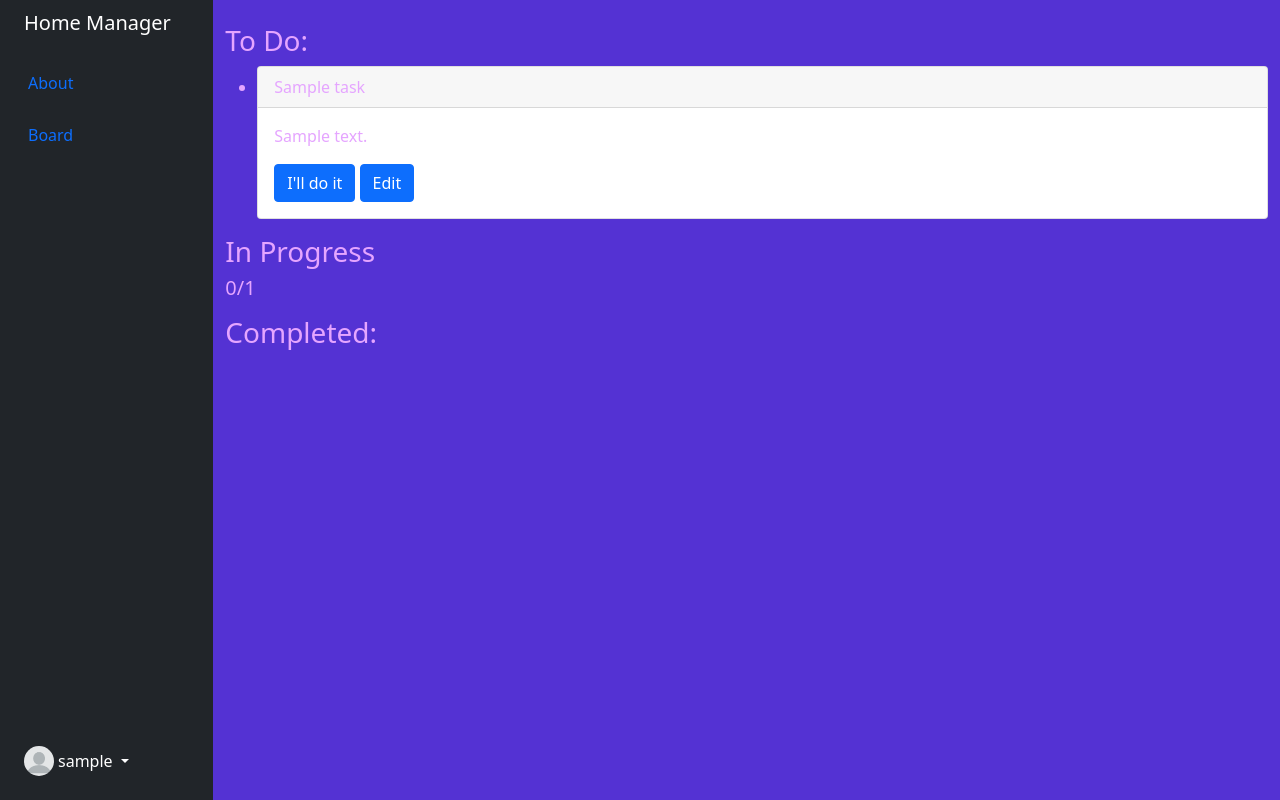
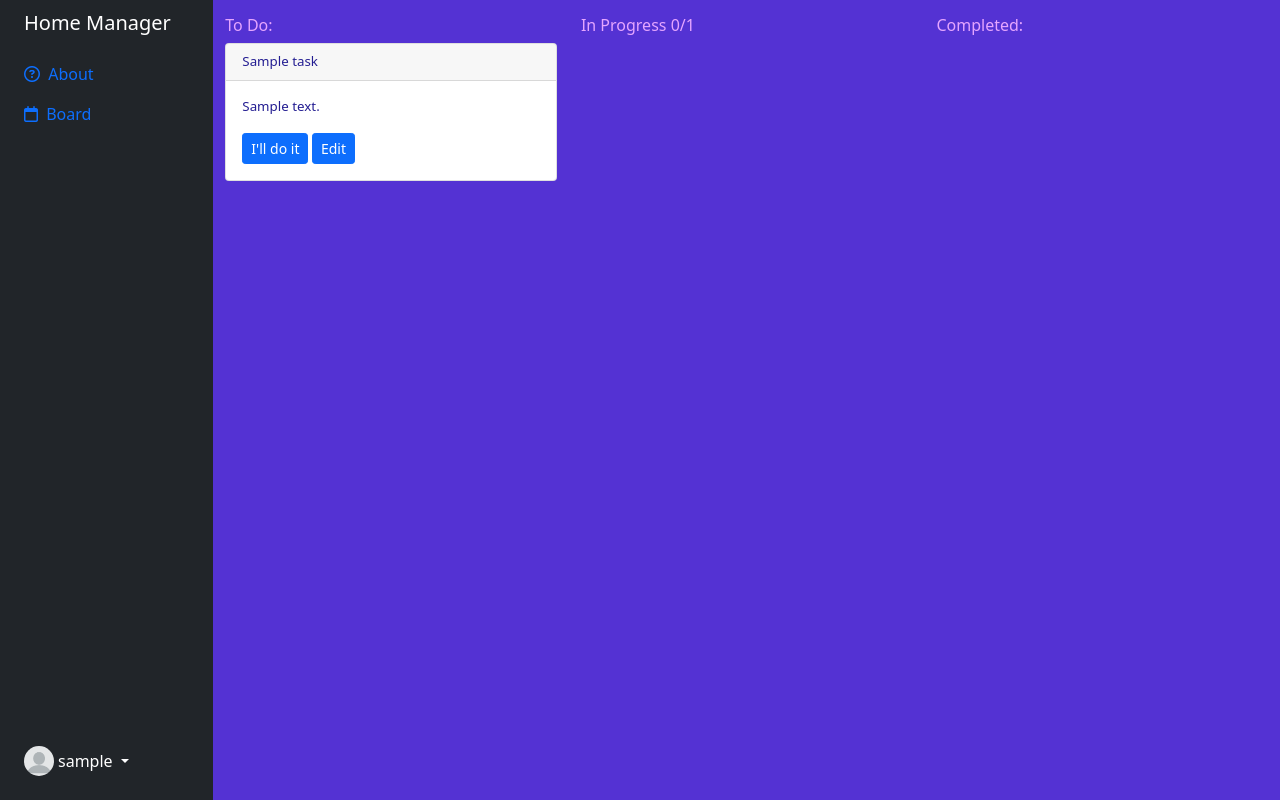
Before and after one commit to Kalarebka/home-manager, a Django app: page /show_board/ in a window 1280 px wide. Run offline with Django 4.2, Linux system fonts and the light colour scheme; the first user in the database is signed in; tables that the repository leaves empty hold one stand-in row (Sample ...); some libraries are stand-ins or nearby versions.

Commit message:
Minor front-end touch-ups

```diff
--- a/static/css/styles.css
+++ b/static/css/styles.css
@@ -4,14 +4,6 @@
     --medium-light-color: #7B6CF6;
     --light-color: #E5A5FF;
 }
-
-/* CSS variables usage */
-/* :root {
-    --glowny-kolor-tla: brown;
-  }
-  .jeden {
-    background-color: var(--glowny-kolor-tla);
-  } */
 
 body {
 background-color: var(--medium-dark-color);
@@ -23,8 +15,19 @@ padding-top: 70px;
 
 }
 
+h3 {
+    font-size: 1rem;
+}
+
 /* User profile */
 
 .user-profile {
     color: var(--light-color)
 }
+
+/* Task Cards */
+
+.card {
+    color: var(--dark-color);
+    font-size: smaller;
+}
--- a/templates/board/about.html
+++ b/templates/board/about.html
@@ -7,7 +7,7 @@ About Home Manager
 
 {% block content_block %}
 <h1>About Home Manager</h1>
-<p>Home Manager is a kanban-board inspired app for managing tasks between a group of people. It was inspired by my family's inability to be on top of everyday tasks and errands. Listing things to do on a piece of paper and losing it immediately happened more times than I am ready to admit.</p>
+<p>Home Manager is a kanban-board based app for managing tasks between a group of people. It was inspired by my family's inability to be on top of everyday tasks and errands. Listing things to do on a piece of paper and losing it immediately happened more times than I am ready to admit.</p>
 <p>The main functionality is said board, with three fields that represent tasks to do, tasks currently in progress and finished tasks. Users can create tasks in their board and commit to do a task which is then assigned to them and moved to "In progress" field. The finished tasks field is necessary to see who has been slacking off lately.</p>
 <p>Some future features include:</p>
 <ul>
--- a/templates/board/base.html
+++ b/templates/board/base.html
@@ -52,30 +52,30 @@
           <ul class="nav nav-pills flex-column mb-sm-auto mb-0 align-items-center align-items-sm-start" id="menu">
             <li class="nav-item">
               <a href="{% url 'board:about' %}" class="nav-link align-middle px-0">
-                <i class="fs-4 bi-house"></i> <span class="ms-1 d-none d-sm-inline">About</span>
+                <i class="fa-regular fa-circle-question"></i> <span class="ms-1 d-none d-sm-inline">About</span>
               </a>
             </li>
             {% if user.is_authenticated %}
             <li class="nav-item">
               <a href="{% url 'board:show_board' %}" class="nav-link align-middle px-0">
-                <i class="fs-4 bi-house"></i> <span class="ms-1 d-none d-sm-inline">Board</span>
+                <i class="fa-regular fa-calendar"></i> <span class="ms-1 d-none d-sm-inline">Board</span>
               </a>
             </li>
 
             {% else %}
             <li class="nav-item">
               <a href="{% url 'board:register' %}" class="nav-link align-middle px-0">
-                <i class="fs-4 bi-house"></i> <span class="ms-1 d-none d-sm-inline">Register</span>
+                <i class="fa-solid fa-user-plus"></i> <span class="ms-1 d-none d-sm-inline">Register</span>
               </a>
             </li>
             <li class="nav-item">
               <a href="{% url 'login' %}" class="nav-link align-middle px-0">
-                <i class="fs-4 bi-house"></i> <span class="ms-1 d-none d-sm-inline">Log In</span>
+                <i class="fa-solid fa-user-check"></i> <span class="ms-1 d-none d-sm-inline">Log In</span>
               </a>
             </li>
             <li class="nav-item">
               <a href="#" class="nav-link align-middle px-0">
-                <i class="fs-4 bi-house"></i> <span class="ms-1 d-none d-sm-inline">Board Demo</span>
+                <i class="fa-regular fa-calendar"></i> <span class="ms-1 d-none d-sm-inline">Board Demo</span>
               </a>
             </li>
 
--- a/templates/board/show_board.html
+++ b/templates/board/show_board.html
@@ -6,37 +6,59 @@ Show Board {{ title }}
 {% endblock %}
 
 {% block content_block %}
-<h1>{{ board.name }}</h1>
+<div class="row">
+    <div class="col-12 col-md-4">
         <h3>To Do:</h3>
-<ul>
+        <ul class="list-unstyled">
             {% for task in tasks.todo %}
             <li>
-        <div class="card">
+                <div class="card to-do">
                 <div class="card-header">
                     {{ task.title }}
                 </div>
                 <div class="card-body">
                     <p class="card-text">{{ task.description }}</p>
-            <a href="#" class="btn btn-primary">I'll do it</a>
-            <a href="#" class="btn btn-primary">Edit</a>
+                    <a href="#" class="btn btn-primary btn-sm">I'll do it</a>
+                    <a href="#" class="btn btn-primary btn-sm">Edit</a>
                 </div>
             </div>
             </li>
             {% endfor %}
         </ul>
-
-<h3>In Progress</h3>
-<h5>{{ current_wip }}/{{ max_wip }}</h5>
-<ul>
+    </div>
+    <div class="col-12 col-md-4">
+        <h3>In Progress {{ current_wip }}/{{ max_wip }}</h3>
+        <ul class="list-unstyled">
             {% for task in tasks.wip %}
-    <li>{{ task.title }}</li>
+            <div class="card wip">
+                <div class="card-header">
+                    {{ task.title }}
+                </div>
+                <div class="card-body">
+                    <p class="card-text">{{ task.description }}</p>
+                    <a href="#" class="btn btn-primary btn-sm">I'll do it</a>
+                    <a href="#" class="btn btn-primary btn-sm">Edit</a>
+                </div>
+            </div>
             {% endfor %}
         </ul>
-
+    </div>
+    <div class="col-12 col-md-4">
         <h3>Completed:</h3>
-<ul>
+        <ul class="list-unstyled">
             {% for task in tasks.done %}
-    <li>{{ task.title }}</li>
+            <div class="card done">
+                <div class="card-header">
+                    {{ task.title }}
+                </div>
+                <div class="card-body">
+                    <p class="card-text">{{ task.description }}</p>
+                    <a href="#" class="btn btn-primary btn-sm">I'll do it</a>
+                    <a href="#" class="btn btn-primary btn-sm">Edit</a>
+                </div>
+            </div>
             {% endfor %}
         </ul>
         {% endblock %}
+    </div>
+  </div>
```
Also changed, not shown: other parts of templates/board/base.html (+1 -1 lines), templates/board/base_old.html (+61 -0 lines). Lines whose indentation alone changed are shown as unchanged.
